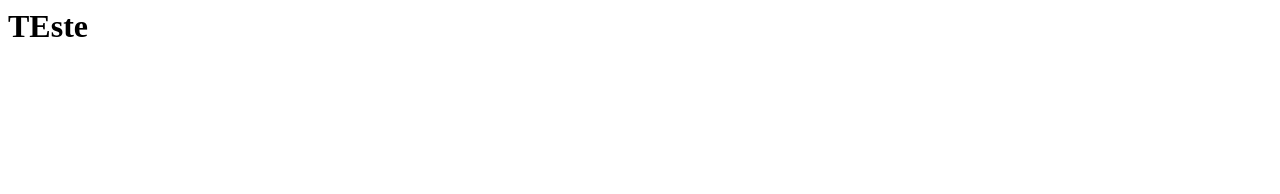
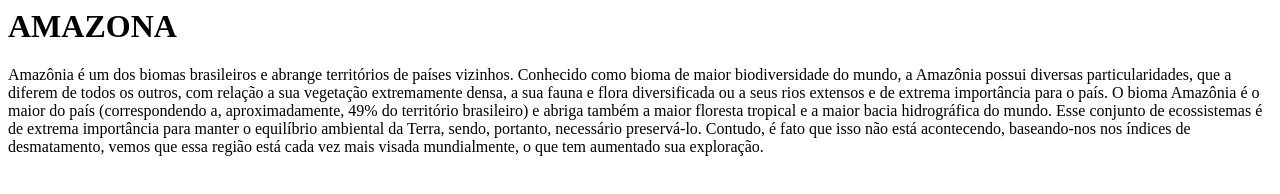
Before and after one commit to j3113rs0n/amazonia, a plain HTML site: page index.html in a window 1280 px wide. Drawn offline with Linux system fonts and the light colour scheme.

Commit message:
Criação do conteudo nas páginas

```diff
--- a/index.html
+++ b/index.html
@@ -3,6 +3,16 @@
         <title>A Amazônia</title>
     </head>
     <body>
-        <h1>TEste</h1>
+        <h1>AMAZONA</h1>
+        <p>
+
+            Amazônia é um dos biomas brasileiros e abrange territórios de países vizinhos.
+            Conhecido como bioma de maior biodiversidade do mundo, a Amazônia possui diversas particularidades,
+            que a diferem de todos os outros, com relação a sua vegetação extremamente densa, a sua fauna e flora diversificada ou a seus rios extensos e de extrema importância para o país.
+
+O bioma Amazônia é o maior do país (correspondendo a, aproximadamente, 49% do território brasileiro) e abriga também a maior floresta tropical e a maior bacia hidrográfica do mundo.
+Esse conjunto de ecossistemas é de extrema importância para manter o equilíbrio ambiental da Terra, sendo, portanto, necessário preservá-lo. Contudo, é fato que isso não está acontecendo,
+baseando-nos nos índices de desmatamento, vemos que essa região está cada vez mais visada mundialmente, o que tem aumentado sua exploração.
+        </p>
     </body>
 </html>
```
Also changed, not shown: animais.html (added, +9 -0 lines), plantas.html (added, +9 -0 lines).
